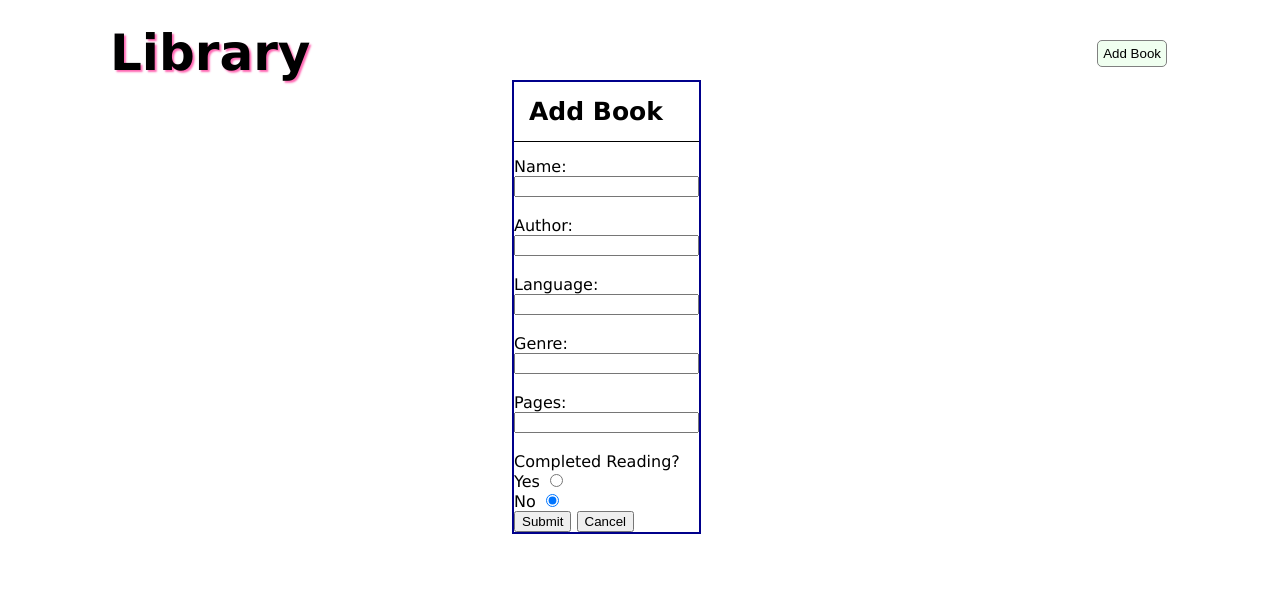
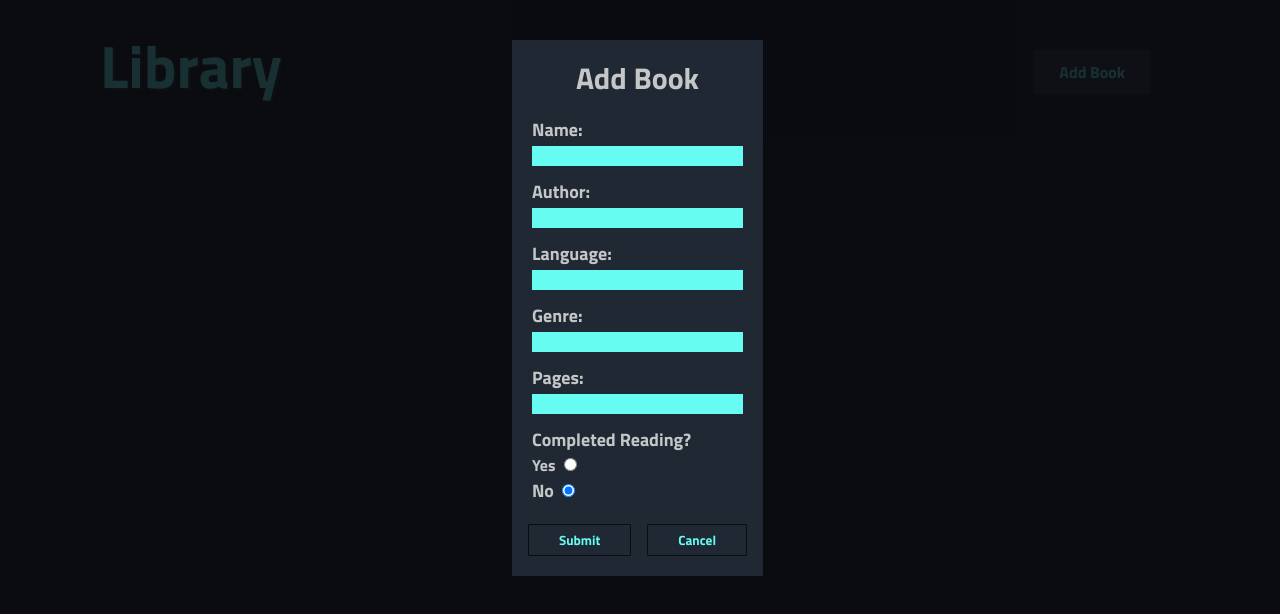
Before and after one commit to madhansm/project-library, a plain HTML site: page index.html in a window 1280 px wide. Both pictures are taken after a click on the button "Add Book". Drawn offline with Linux system fonts and the light colour scheme.

Commit message:
all features added. code cleanup pending

```diff
--- a/index.html
+++ b/index.html
@@ -6,55 +6,51 @@
     <meta name="viewport" content="width=device-width, initial-scale=1.0">
     <script src="script.js" defer></script>
     <link rel="stylesheet" href="styles.css">
+
+    <link rel="preconnect" href="https://fonts.googleapis.com">
+    <link rel="preconnect" href="https://fonts.gstatic.com" crossorigin>
+    <link href="https://fonts.googleapis.com/css2?family=Titillium+Web:wght@700&display=swap" rel="stylesheet">
+
     <title>Library</title>
 </head>
 <body>
-    <div class="header">
-        <h1>Library</h1>
-        <button id="addBook">Add Book</button>
+    <div id="overlay">
+        <div class="header">
+          <h1>Library</h1>
+           <button id="addBook">Add Book</button>
+        </div>
+
+        <div class="cardsContainer">
+
+        </div>
     </div>
 
     <div id="popUp">
-        <h2>Add Book</h2>
+        <div id="formHead">Add Book</div>
         <form>
             <label>Name:</label><br>
-            <input type="text" id="name"><br><br>
+            <input type="text" class="textbox" id="name"><br>
             <label>Author:</label><br>
-            <input type="text" id="author"><br><br>
+            <input type="text" class="textbox" id="author"><br>
             <label>Language:</label><br>
-            <input type="text" id="language"><br><br>
+            <input type="text" class="textbox" id="language"><br>
             <label>Genre:</label><br>
-            <input type="text" id="genre"><br><br>
+            <input type="text" class="textbox" id="genre"><br>
             <label>Pages:</label><br>
-            <input type="number" id="pages"><br><br>
+            <input type="number" class="textbox" id="pages"><br>
             <label>Completed Reading?</label><br>
             <lable>Yes</lable>
             <input type="radio" id="completion" name="completion"><br>
             <label>No</label>
             <input type="radio" id="completion" name="completion" checked>
         </form>
-        <input type="submit" id="submit"></button>
-        <button id="popUpCancel">Cancel</button>
+        <div class="footerButtons">
+            <input type="submit" id="submit"></button>
+            <button id="popUpCancel">Cancel</button>
+        </div>
     </div>
 
-    <div class="cardsContainer">
-        <!-- <div class="card">
-            <h2>The Hobbit
-                <div class="read">Read
-                    <button class="readYes">&#10004;</button>
-                    <button class="readNo">&#x2717;</button>
-                </div>
-            </h2>
-            <div class="subheading">author: <span>J.R.R. Tolkien</span></div>
-            <div class="subheading">language: <span>English</span></div>
-            <div class="subheading">genre: <span>Fiction</span></div>
-            <div class="subheading">pages: <span>400</span></div>
-            <div class="subheading">description: <br><span>The classic bestseller behind this year's biggest movie, this film tie-in edition features the
-                 complete story of Bilbo Baggins' adventures in Middle-earth as shown in the film trilogy, with a striking cover image from Peter Jackson's film adaptation and drawings and maps by J.R.R. Tolkien.</span></div>
-            <button>Delete Book</button>
-        </div> -->
 
-    </div>
 
 
 </body>
--- a/script.js
+++ b/script.js
@@ -18,7 +18,7 @@ const anarchy = {
 
 let cardsContainer = document.querySelector('.cardsContainer');
 
-function createBook(name, author, language, genre, pages, completion) {
+function createBook (name, author, language, genre, pages, completion) {
     this.name = name;
     this.author = author;
     this.language = language;
@@ -63,13 +63,9 @@ function displayBook(book) {
 
             const sub = document.createElement('div');
             sub.classList.add('subheading');
-            const text = document.createTextNode(`${key}: `)
+            const text = document.createTextNode(`${key}:  `)
             sub.append(text);
             const content = document.createElement('span');
-            if (key === 'description') {
-                lineBreak = document.createElement('br');
-                sub.append(lineBreak);
-            }
             content.append(`${book[key]}`);
             sub.appendChild(content);
             card.appendChild(sub);
@@ -130,7 +126,6 @@ function changeToYes() {
 
 myLibrary = JSON.parse(localStorage.getItem('libraryArray'));
 if (myLibrary === null){
-    console.log('here');
     myLibrary = [];
 }
 
@@ -152,6 +147,7 @@ function makeEmpty() {
 
 addBook.addEventListener('click', () => {
     popUp.style.display="block";
+    document.getElementById('overlay').classList.add('overlay');
 
 });
 
@@ -174,21 +170,25 @@ addBook.addEventListener('click', () => {
             popUp.style.display = "none";
             displayBook(newBook);
             makeEmpty();
+            document.getElementById('overlay').classList.remove('overlay');
         } else {
             alert('Fill all fields');
         }
+
         console.log(JSON.parse(localStorage.getItem('libraryArray')));
     });
 
 let popUpCancel = document.getElementById('popUpCancel');
 popUpCancel.addEventListener('click', () => {
-    popUp.style.display = 'none'
+    popUp.style.display = 'none';
+    document.getElementById('overlay').classList.remove('overlay');
     makeEmpty();
 })
 
 window.addEventListener('keydown', function(e) {
     if (e.key == "Escape") {
-        popUp.style.display = 'none'
+        popUp.style.display = 'none';
+        document.getElementById('overlay').classList.remove('overlay');
         makeEmpty();
     }
   });
--- a/styles.css
+++ b/styles.css
@@ -1,39 +1,54 @@
 body {
-    font-family: Verdana, Geneva, Tahoma, sans-serif;
+    font-family: 'Titillium Web', sans-serif;
     display: flex;
     flex-direction: column;
     justify-content: center;
-    margin: 0 100px 20px 100px;
+    margin: -10px 100px 20px 100px;
+
+    background-color: #0B0C10;
+    color: #c5c6c7;
+
+
+
 }
 
 .header {
+    margin: 30px 0;
     display: flex;
     justify-content: space-between;
-    align-items: baseline;
-    padding: 10px;
-    margin-top: -20px;
+    align-items: center;
+    /* padding: 10px; */
+
 }
 
 h1 {
-    font-size: 50px;
-    text-shadow: 2px 2px 2px hotpink;
+    font-size: 60px;
+    color: #66fcf1;
+    margin: 0;
+    text-shadow: 2px 2px 2px #1f2833;
 }
 
 #addBook {
+    align-self: flex-start;
+    font-size: 16px;
+    margin-top: 30px;
+    margin-right: 30px;
+
     border-style: none;
-    border-radius: 5px;
-    padding: 5px;
-    border: 1px solid gray;
-    background-color: honeydew;
-    align-self: flex-start;
-    margin-top: 50px;
-    margin-right: 3px;
+    border-radius: 1px;
+    padding: 10px 25px;
+    border-style: none;
+    background-color: #1f2833;
+    color: #66fcf1;
+    font-family: 'Titillium Web', sans-serif;
 }
 
 .cardsContainer {
     display: flex;
-    gap: 15px;
+    gap: 40px;
     flex-wrap: wrap;
+
+
 }
 
 .card {
@@ -43,23 +58,28 @@ h1 {
     word-wrap: break-word;
     width: 300px;
     /* min-height: 300px; */
-    border: 1px solid goldenrod;
-    box-shadow: 3px 3px 5px gray;
-    border-radius: 10px;
+    border: none;
+    box-shadow: 3px 3px 5px #2b2e3a;
+    border-radius: 0;
     padding: 15px;
+    font-size: 18px;
+
+    background-color: #1f2833;
+
 }
 
 h2 {
     display: flex;
     justify-content: space-between;
-    font-size: 25px;
-    margin: 0;
+    font-size: 30px;
+    margin-top: -10px;
     margin-bottom: 15px;
     padding: 15px;
     text-align: center;
-    border-bottom: 1px solid black;
+    border-bottom: 1px solid #0B0C10;
     align-items: center;
     word-break: break-word;
+    color: #66fcf1;
 }
 
 .subheading {
@@ -67,36 +87,108 @@ h2 {
     margin-left: 15px ;
     font-weight: bold;
     text-transform: capitalize;
+
+    color: #66fcf1;
 }
 
 span {
     font-weight: normal;
     text-transform:none;
+    color: #c5c6c7;
 }
 
 #popUp{
     display: none;
     position: fixed;
     left: 40%;
-    top: 10%;
-    border: 2px solid darkblue;
-    background-color: white;
+    top: 5%;
+    background-color: #1f2833;
+    opacity: 100%;
+
 }
 
 .read {
     font-weight: normal;
     font-size: medium;
     text-transform:none;
-    margin-left: 10px;
+
     word-break: normal;
+    align-items: center;
 }
 
 .readYes,
 .readNo {
+    font-size: x-large;
+
     display: inline;
-    margin: 5px
+    margin-top: 5px;
+    margin-left: 5px;
+    border: 1px solid #0B0C10;
+
+
+    border-radius: 30%;
+    padding: 5px;
+
+
+    background-color: transparent;
+    color: #66fcf1;
 }
 
-.deleteBook {
+.deleteBook,
+#submit,
+#popUpCancel {
     margin-top: auto;
+
+
+    border-style: none;
+    border-radius: 1px;
+    padding: 5px;
+    border-style: none;
+    border: 1px solid #0B0C10;
+    background-color: transparent;
+    color: #66fcf1;
+    font-family: 'Titillium Web', sans-serif;
 }
+
+form {
+
+    padding: 0 20px 20px 20px;
+}
+
+label {
+    font-size: 18px;
+}
+
+#formHead {
+    font-size: 30px;
+    text-align: center;
+    margin: 15px;
+
+}
+
+.textbox {
+    border-style: none;
+    background-color: #66fcf1;
+    color: #1f2833;
+    font-size: 16px;
+    margin-bottom: 12px;
+
+}
+
+.footerButtons {
+    display: flex;
+    justify-content: space-evenly;
+    margin-bottom: 20px;
+}
+
+#submit,
+#popUpCancel {
+    padding: 5px 30px;
+}
+
+.overlay {
+    height: 100%;
+    width: 100%;
+    background-color: #0B0C10;
+    opacity: 15%;
+}
```
